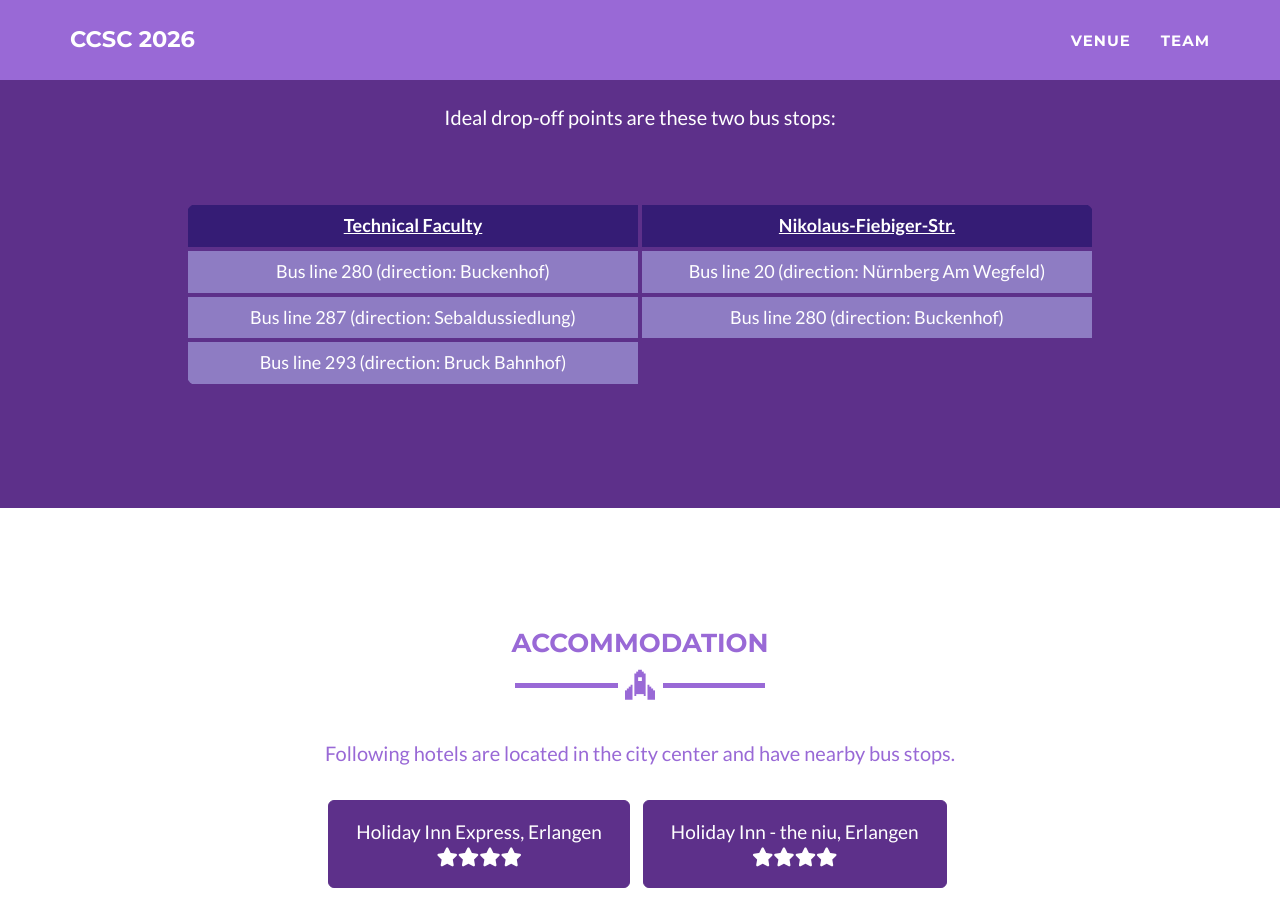
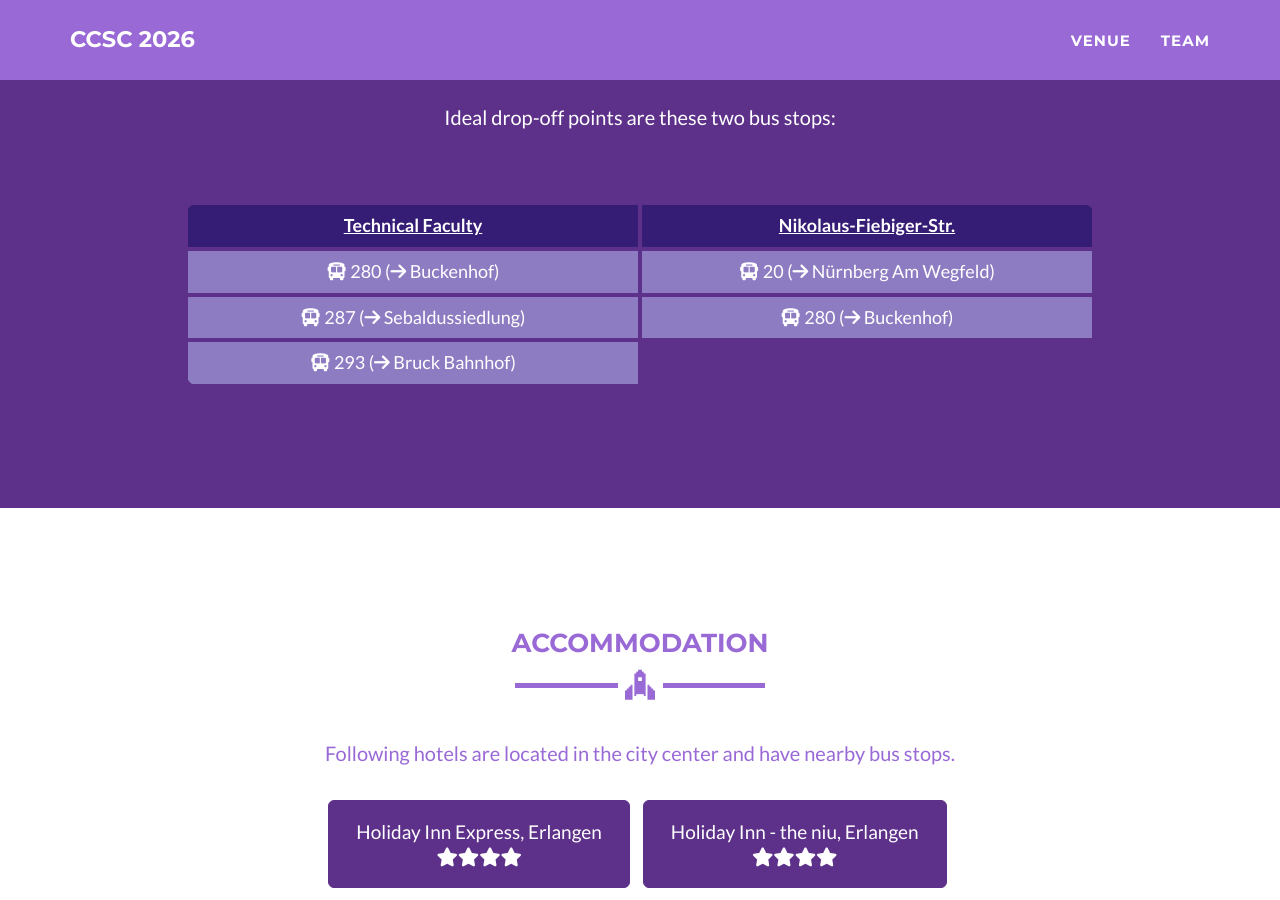
Before and after one commit to ccsc2026/ccsc2026.github.io, a Jekyll site: the page built from venue.html, in a window 1280 px wide and 900 px high, scrolled down 1575 px. Built offline with Jekyll 4.4.1, drawn with Linux system fonts in a browser that asks for light colours.

Commit message:
Update venue.html
Icons

```diff
--- a/venue.html
+++ b/venue.html
@@ -93,15 +93,15 @@ layout: page
       </thead>
       <tbody>
         <tr>
-          <td>Bus line 280 (direction: Buckenhof)</td>
-          <td>Bus line 20 (direction: Nürnberg Am Wegfeld)</td>
+          <td><i class="fa-solid fa-bus"></i> 280 (<i class="fa-solid fa-arrow-right"></i> Buckenhof)</td>
+          <td><i class="fa-solid fa-bus"></i> 20 (<i class="fa-solid fa-arrow-right"></i> Nürnberg Am Wegfeld)</td>
 	</tr>
         <tr>
-          <td>Bus line 287 (direction: Sebaldussiedlung)</td>
-          <td>Bus line 280 (direction: Buckenhof)</td>
+          <td><i class="fa-solid fa-bus"></i> 287 (<i class="fa-solid fa-arrow-right"></i> Sebaldussiedlung)</td>
+          <td><i class="fa-solid fa-bus"></i> 280 (<i class="fa-solid fa-arrow-right"></i> Buckenhof)</td>
         </tr>
 	<tr>
-	<td>Bus line 293 (direction: Bruck Bahnhof)</td>
+	<td><i class="fa-solid fa-bus"></i> 293 (<i class="fa-solid fa-arrow-right"></i> Bruck Bahnhof)</td>
 	</tr>
       </tbody>
     </table>
```
